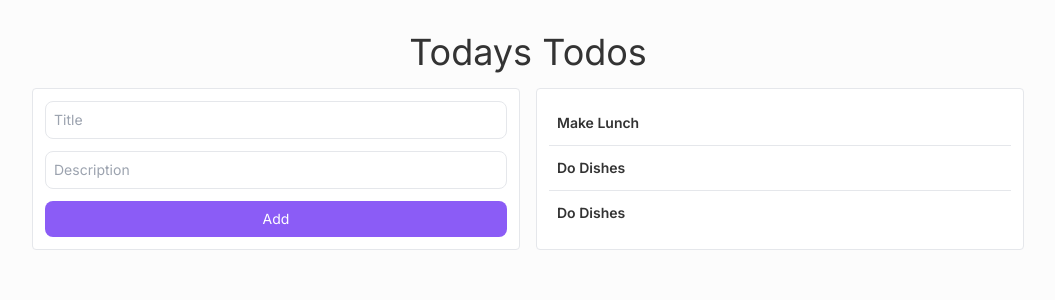
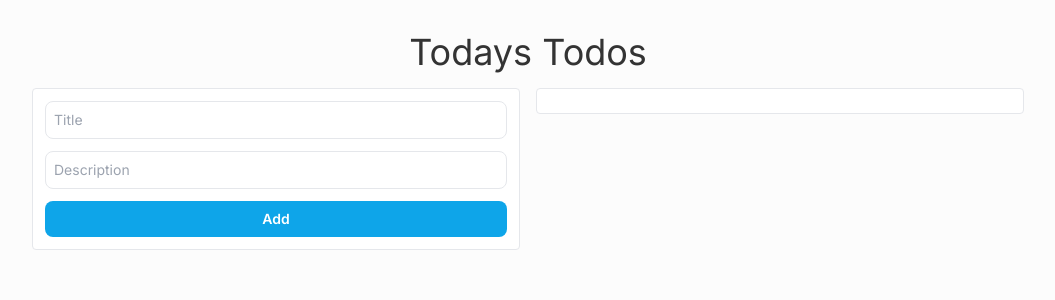
Before and after one commit to PetterFogel/nextjs-tailwind-zustand-todo-project, a Next.js app: page / in a window 1280 px wide. Shown: the top 300 px of the page, without its empty margins (112-1167 px from the left). Built offline with nearby package versions, Linux system fonts and the light colour scheme.

Commit message:
Add logic to fetch, add and delete todo from ls

```diff
--- a/components/todos-container/TodosContainer.tsx
+++ b/components/todos-container/TodosContainer.tsx
@@ -2,36 +2,38 @@
 import { Todo } from "@/types/todo";
 import { TodosForm } from "../todos-form/TodosForm";
 import { TodosList } from "../todos-list/TodosList";
-import { FC, useState } from "react";
+import { v4 as uuid } from "uuid";
+import { FC, useEffect, useState } from "react";
 
 export const TodosContainer: FC = () => {
-  const [todos, setTodos] = useState<Todo[]>([
-    {
-      id: "123",
-      title: "Make lunch",
-      description:
-        "Lunch for todays is meatballs and potatoes Lunch for todays is meatballs and potatoes",
+  const [todos, setTodos] = useState<Todo[]>(JSON.parse(localStorage.getItem("todoList") || "[]"));
+
+  const addTodoHandler = (value: string) => {
+    const uniqueId = uuid();
+    const newTodo: Todo = {
+      id: uniqueId,
+      title: value,
+      description: "",
       isDone: false
-    },
-    {
-      id: "456",
-      title: "Do dishes",
-      description: "Do the dishes after work",
-      isDone: false
-    },
-    {
-      id: "567",
-      title: "Do dishes",
-      description: "Do the dishes after work",
-      isDone: false
-    }
-  ]);
+    };
+    setTodos((prevState) => [...prevState, newTodo]);
+  };
+
+  const deleteTodoHandler = (todoId: string) => {
+    const updatedList = todos.filter((t) => t.id !== todoId);
+    setTodos(updatedList);
+  };
+
+  useEffect(() => {
+    localStorage.setItem("todoList", JSON.stringify(todos));
+  }, [todos]);
+
   return (
     <div className="flex flex-col">
       <h1 className="p-4 text-center text-4xl">Todays Todos</h1>
       <div className="flex flex-col gap-4 text-sm lg:flex-row">
-        <TodosForm />
-        <TodosList todos={todos} />
+        <TodosForm onAddTodoClick={addTodoHandler} />
+        <TodosList todos={todos} onDeleteTodoClick={deleteTodoHandler} />
       </div>
     </div>
   );
--- a/components/todos-form/TodosForm.tsx
+++ b/components/todos-form/TodosForm.tsx
@@ -1,12 +1,34 @@
-import { FC } from "react";
+import { ChangeEvent, FC, FormEvent, useState } from "react";
 
-export const TodosForm: FC = () => {
+interface Props {
+  onAddTodoClick: (value: string) => void;
+}
+
+export const TodosForm: FC<Props> = ({ onAddTodoClick }) => {
+  const [value, setValue] = useState("");
+
+  const inputChangeHandler = (e: ChangeEvent<HTMLInputElement>) => setValue(e.target.value);
+
+  const submitHandler = (e: FormEvent<HTMLFormElement>) => {
+    e.preventDefault();
+    onAddTodoClick(value);
+    setValue("");
+  };
+
   return (
-    <form className="flex h-full flex-1 flex-col gap-3 rounded border bg-white p-3 ">
-      <input className="rounded-lg border p-2" placeholder="Title" type="text" />
+    <form
+      onSubmit={submitHandler}
+      className="flex h-full flex-1 flex-col gap-3 rounded border bg-white p-3 ">
+      <input
+        className="rounded-lg border p-2"
+        placeholder="Title"
+        type="text"
+        value={value}
+        onChange={inputChangeHandler}
+      />
       <input className="rounded-lg border p-2" placeholder="Description" type="text" />
       <button
-        className="text-l rounded-lg bg-violet-500 p-2 text-white hover:bg-violet-600"
+        className="text-l rounded-lg bg-sky-500 p-2 font-semibold text-white hover:bg-sky-700"
         type="submit">
         Add
       </button>
--- a/components/todos-list/TodosList.tsx
+++ b/components/todos-list/TodosList.tsx
@@ -5,18 +5,22 @@ import { TrashIcon } from "@heroicons/react/24/solid";
 
 interface Props {
   todos: Todo[];
+  onDeleteTodoClick: (todoId: string) => void;
 }
 
-export const TodosList: FC<Props> = ({ todos }) => {
+export const TodosList: FC<Props> = ({ todos, onDeleteTodoClick }) => {
   return (
-    <ul role="list" className="flex-1 flex-col divide-y rounded border bg-white p-3">
-      {todos.map((todo, i) => (
-        <li key={i} className="group/item flex items-center justify-between hover:bg-slate-100">
+    <ul role="list" className="h-full flex-1 flex-col divide-y rounded border bg-white p-3">
+      {todos.map((todo) => (
+        <li
+          key={todo.id}
+          className="group/item flex items-center justify-between hover:bg-slate-100">
           <div className="flex flex-col gap-1 p-2">
             <p className="text font-semibold capitalize">{todo.title}</p>
-            {/* <p className="break-normal text-xs capitalize text-slate-500">{todo.description}</p> */}
           </div>
-          <div className="invisible m-2 cursor-pointer rounded-md p-1 text-gray-500 hover:bg-red-500 hover:text-yellow-50 group-hover/item:visible">
+          <div
+            onClick={() => onDeleteTodoClick(todo.id)}
+            className="invisible m-2 cursor-pointer rounded-md p-1 text-gray-500 hover:bg-red-500 hover:text-yellow-50 group-hover/item:visible">
             <TrashIcon className="color h-5 w-5" />
           </div>
         </li>
```
